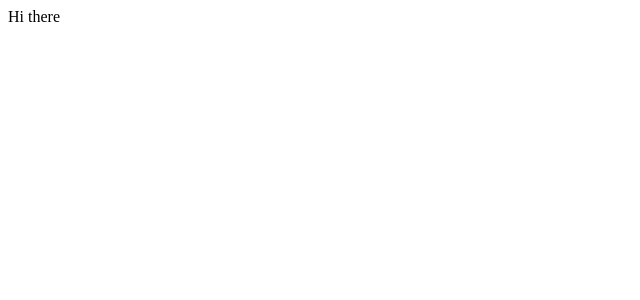
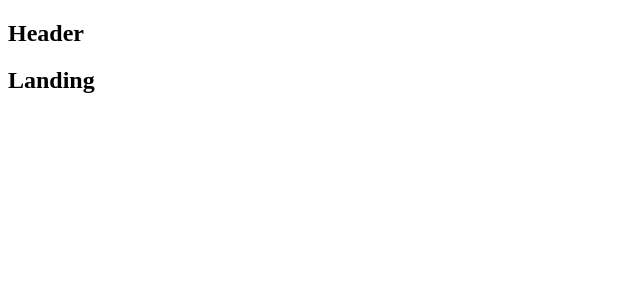
Before and after one commit to KevinYingWeiYeh/server, a React (Create React App) app in the folder client/: page / in a window 1280 px wide. Shown: the top 300 px of the page, without its empty margins (0-640 px from the left). Built offline with nearby package versions, Linux system fonts and the light colour scheme.

Commit message:
added component example into App.js component

```diff
--- a/client/src/components/App.js
+++ b/client/src/components/App.js
@@ -1,7 +1,24 @@
 import React from "react";
+import { BrowserRouter, Route, Switch } from "react-router-dom";
+
+const Landing = () => <h2> Landing </h2>;
+const Dashboard = () => <h2> Dashboard </h2>;
+const SurveryNew = () => <h2> SurveryNew </h2>;
+const Header = () => <h2> Header </h2>;
 
 const App = () => {
-  return <div>Hi there</div>;
+  return (
+    <div>
+      <BrowserRouter>
+        <div>
+          <Header />
+          <Route exact path="/" component={Landing} />
+          <Route exact path="/surveys" component={Dashboard} />
+          <Route exact path="/surveys/new" component={SurveryNew} />
+        </div>
+      </BrowserRouter>
+    </div>
+  );
 };
 
 export default App;
```
